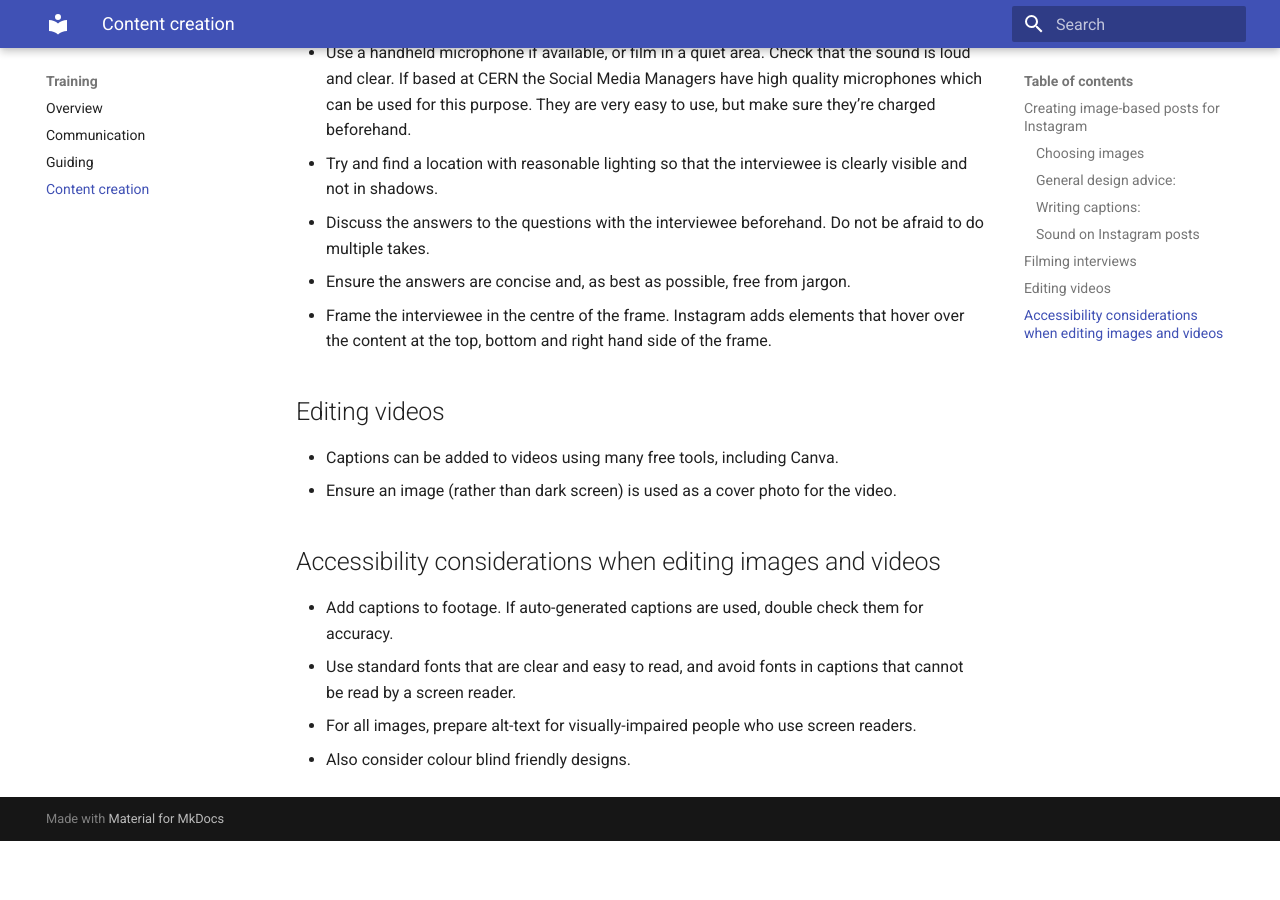
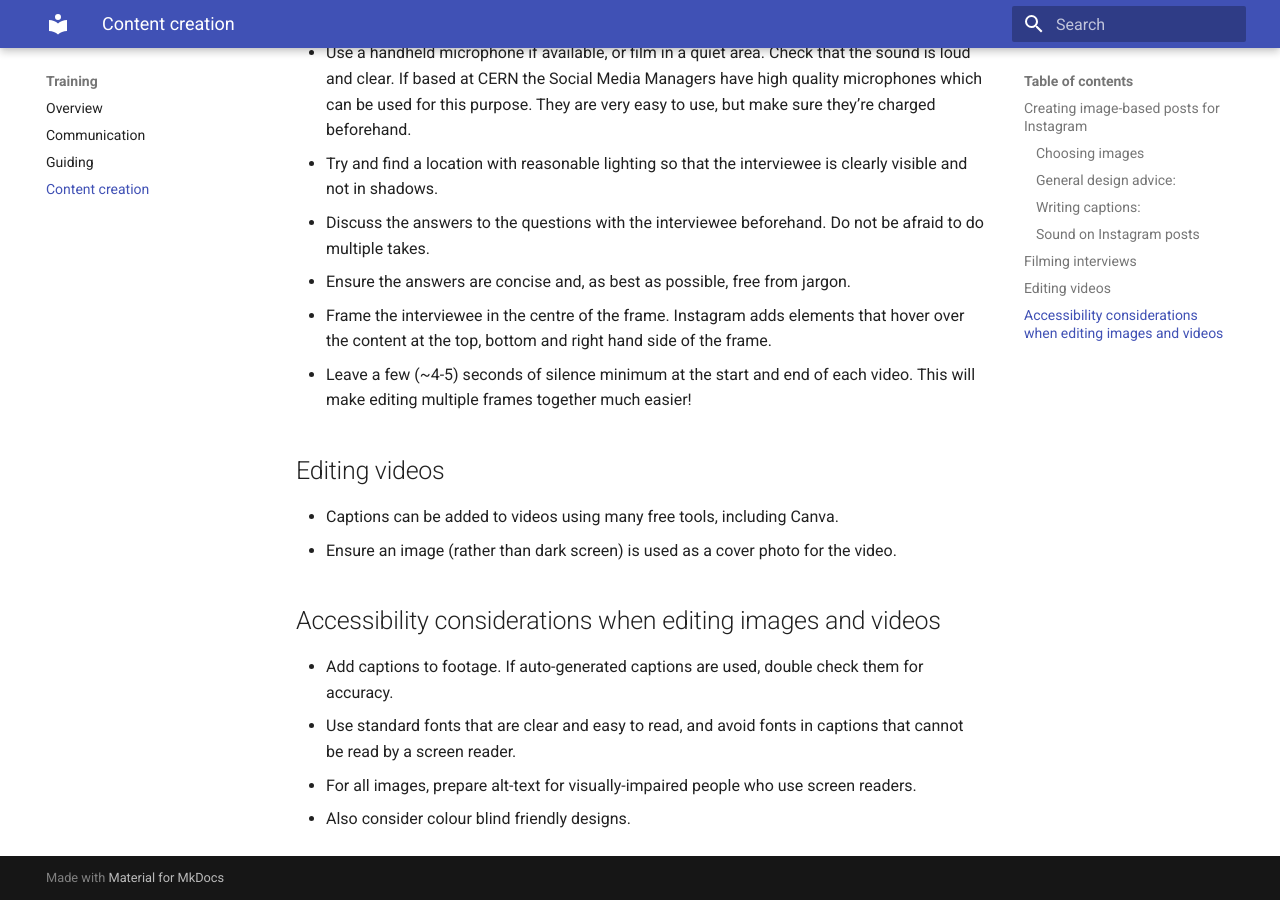
Before and after one commit to sliipper/outreach-training, an MkDocs documentation site: the page built from docs/training/content_creation.md, in a window 1280 px wide and 900 px high, scrolled down 1857 px. Built offline with MkDocs 1.6.1 and Material for MkDocs 9.7.7, drawn with Linux system fonts in a browser that asks for light colours; before the commit the page ends 2698 px from its top, so only the background shows below that.

Commit message:
Add note on leaving gaps in video recordings

```diff
--- a/docs/training/content_creation.md
+++ b/docs/training/content_creation.md
@@ -42,6 +42,7 @@ When interviewing people for reels/short form content:
 - Discuss the answers to the questions with the interviewee beforehand. Do not be afraid to do multiple takes.
 - Ensure the answers are concise and, as best as possible, free from jargon.
 - Frame the interviewee in the centre of the frame. Instagram adds elements that hover over the content at the top, bottom and right hand side of the frame.
+- Leave a few (~4-5) seconds of silence minimum at the start and end of each video. This will make editing multiple frames together much easier!
 
 ## Editing videos
 - Captions can be added to videos using many free tools, including Canva.
```
